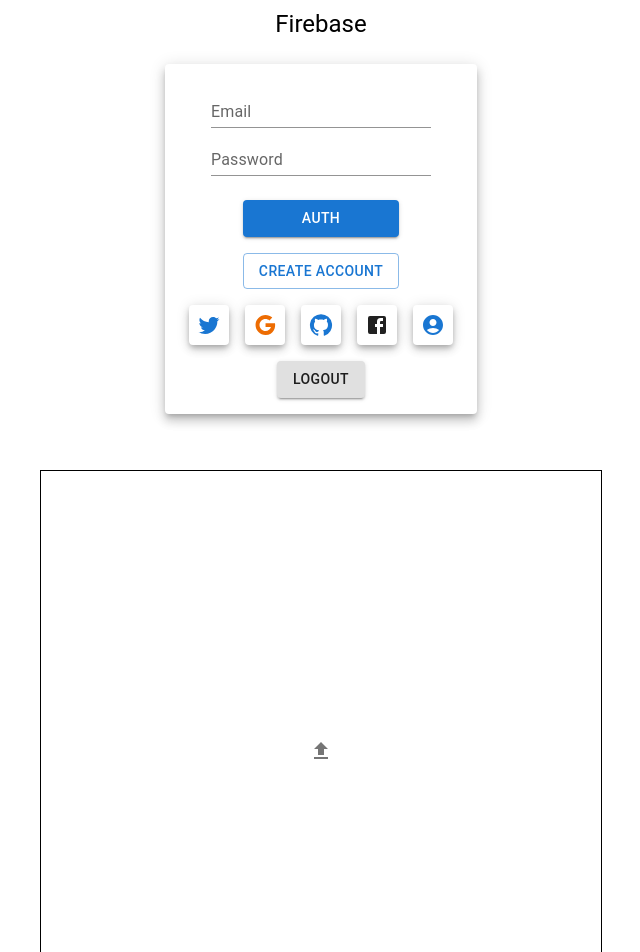
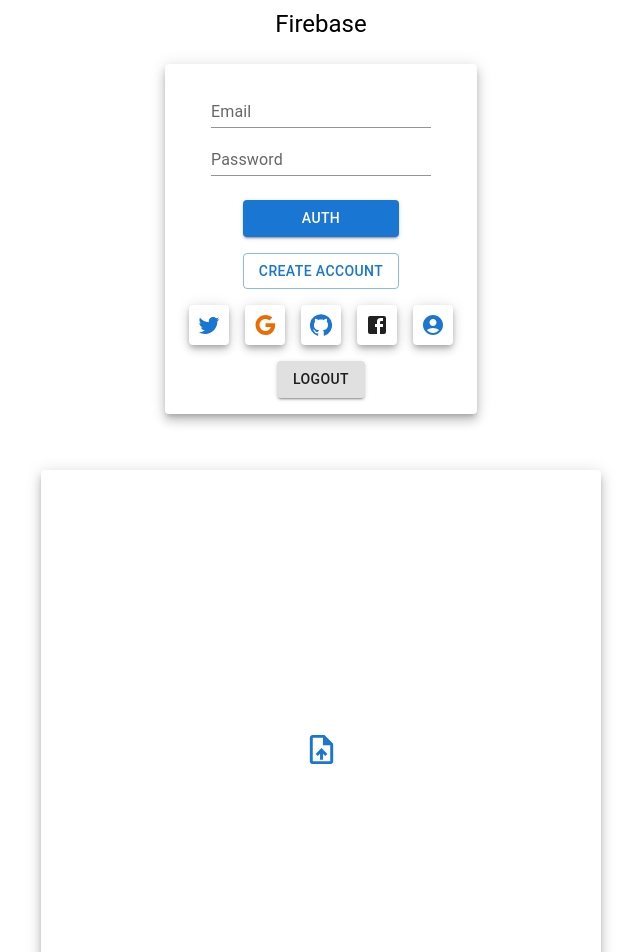
Before and after one commit to GuilhermeSousaDev/Firebase-Course, a React (Vite) app in the folder Example-01/: page / in a window 1280 px wide. Shown: the top 952 px of the page, without its empty margins (319-959 px from the left). Built offline with nearby package versions, Linux system fonts and the light colour scheme.

Commit message:
drop and drag file events

```diff
--- a/Example-01/src/pages/Storage.jsx
+++ b/Example-01/src/pages/Storage.jsx
@@ -1,15 +1,20 @@
 import { useState, useEffect } from "react";
-import { IconButton, Box } from "@mui/material";
-import { UploadFile, FileUpload } from "@mui/icons-material";
+import { IconButton, Paper } from "@mui/material";
+import { UploadFile } from "@mui/icons-material";
 import { useDropzone } from 'react-dropzone';
 
 export default function Storage() {
     const [file, setFile] = useState();
+    const [color, setColor] = useState('primary');
 
     const { getRootProps } = useDropzone({
         onDrop: files => {
             setFile(Object.assign(files[0], { preview: URL.createObjectURL(files[0]) }))
         },
+        onDragEnter: () => setColor('secondary'),
+        onDragOver: () => setColor('primary'),
+        onDropAccepted: () => setColor('success'),
+        onDropRejected: () => setColor('error'),
     });
 
     useEffect(() => {
@@ -17,17 +22,23 @@
     }, [file]);
 
     return (
-        <Box
+        <Paper
             {...getRootProps()}
-            display="flex"
-            flexDirection="column"
-            alignItems="center"
-            justifyContent="center"
-            sx={{ width: 200, border: '1px solid black', width: '70vh', height: '70vh', mt: 5 }}
+            elevation={7}
+            sx={{
+                display:"flex",
+                flexDirection:"column",
+                alignItems:"center",
+                justifyContent:"center",
+                width: '70vh', height: '70vh', mt: 5, cursor: 'pointer',
+            }}
         >
-            <IconButton size="medium">
-                <FileUpload />
+            <IconButton>
+                <UploadFile
+                    fontSize="large"
+                    color={color}
+                />
             </IconButton>
-        </Box>
+        </Paper>
     )
 }
```
